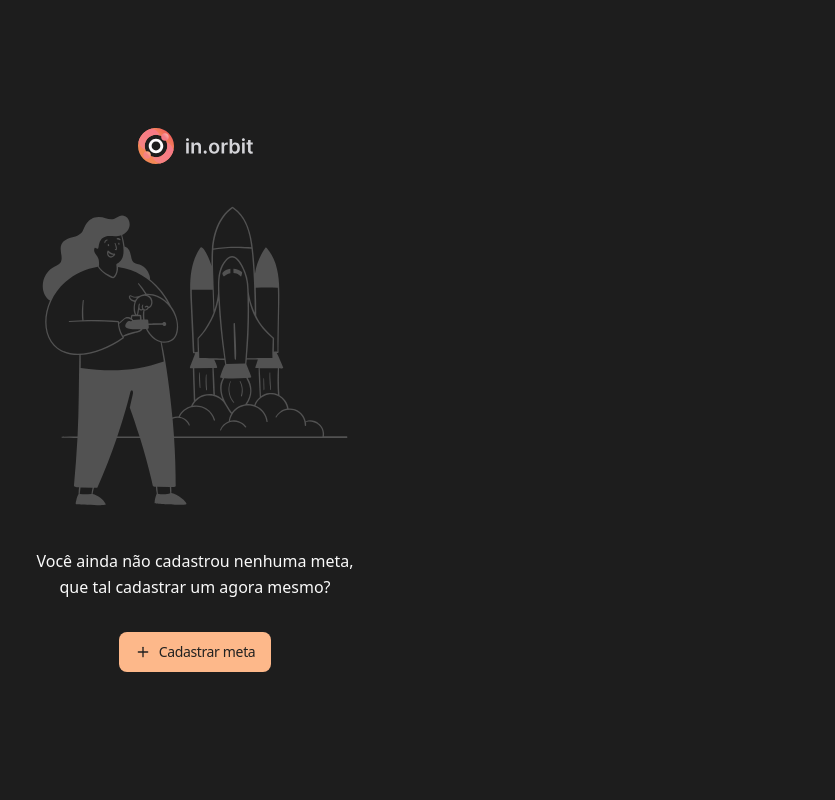
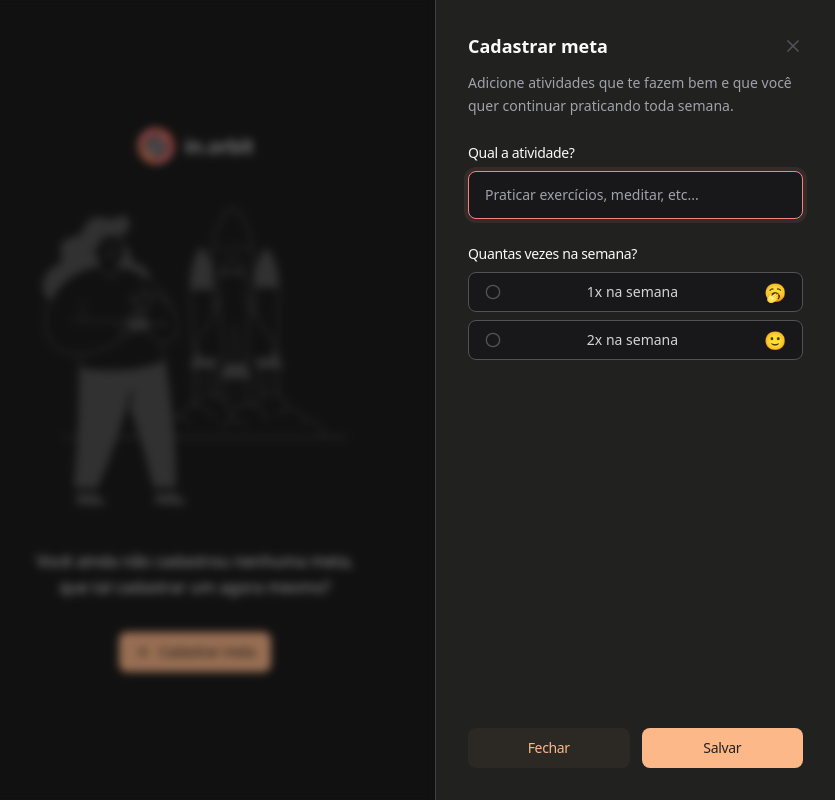
Before and after one commit to MarlonVictor/myOrbit, a React (Vite) app in the folder web/: page / in a window 1280 px wide. Both pictures are taken after a click on the button "Cadastrar meta". Shown: the whole page, without its empty margins (445-1280 px from the left). Built offline with nearby package versions, Linux system fonts and the light colour scheme.

Commit message:
feat: base estática do modal de criar meta feita

```diff
--- a/web/src/App.tsx
+++ b/web/src/App.tsx
@@ -1,24 +1,13 @@
-import { Plus } from 'lucide-react'
-
-import logo from './assets/logo-my-orbit.svg'
-import letsStart from './assets/illustration-lets-start.svg'
-import { Button } from './components/ui/button'
+import { Dialog } from './components/ui/dialog'
+import { CreateGoal } from './components/create-goal'
+import { EmptyGoals } from './components/empty-goals'
 
 export function App() {
   return (
-    <main className="h-screen flex flex-col items-center justify-center gap-8">
-      <img src={logo} alt="my.orbit" />
+    <Dialog>
+      <EmptyGoals />
 
-      <img src={letsStart} alt="Lets start" />
-
-      <p className="to-zinc-300 leading-relaxed max-w-80 text-center">
-        Você ainda não cadastrou nenhuma meta, que tal cadastrar um agora mesmo?
-      </p>
-
-      <Button>
-        <Plus className="size-4" />
-        Cadastrar meta
-      </Button>
-    </main>
+      <CreateGoal />
+    </Dialog>
   )
 }
--- /dev/null
+++ b/web/src/components/create-goal.tsx
@@ -0,0 +1,80 @@
+import { X } from 'lucide-react'
+import { Button } from './ui/button'
+import {
+  DialogClose,
+  DialogContent,
+  DialogDescription,
+  DialogTitle,
+} from './ui/dialog'
+import { Input } from './ui/input'
+import { Label } from './ui/label'
+import {
+  RadioGroup,
+  RadioGroupIndicator,
+  RadioGroupItem,
+} from './ui/radio-group'
+
+export function CreateGoal() {
+  return (
+    <DialogContent>
+      <div className="h-full flex flex-col gap-6">
+        <div className="flex flex-col gap-3">
+          <div className="flex items-center justify-between">
+            <DialogTitle>Cadastrar meta</DialogTitle>
+            <DialogClose>
+              <X className="size-5 text-zinc-600" />
+            </DialogClose>
+          </div>
+
+          <DialogDescription>
+            Adicione atividades que te fazem bem e que você quer continuar
+            praticando toda semana.
+          </DialogDescription>
+        </div>
+
+        <form className="flex-1 flex flex-col justify-between">
+          <div className="flex flex-col gap-6">
+            <div className="flex flex-col gap-2">
+              <Label htmlFor="title">Qual a atividade?</Label>
+              <Input
+                autoFocus
+                id="title"
+                placeholder="Praticar exercícios, meditar, etc..."></Input>
+            </div>
+
+            <div className="flex flex-col gap-2">
+              <Label>Quantas vezes na semana?</Label>
+              <RadioGroup>
+                <RadioGroupItem value="1">
+                  <RadioGroupIndicator />
+                  <span className="text-zinc-300 text-sm font-medium leading-none">
+                    1x na semana
+                  </span>
+                  <span className="text-lg leading-none">🥱</span>
+                </RadioGroupItem>
+
+                <RadioGroupItem value="2">
+                  <RadioGroupIndicator />
+                  <span className="text-zinc-300 text-sm font-medium leading-none">
+                    2x na semana
+                  </span>
+                  <span className="text-lg leading-none">🙂</span>
+                </RadioGroupItem>
+              </RadioGroup>
+            </div>
+          </div>
+
+          <div className="flex items-center gap-3">
+            <DialogClose asChild>
+              <Button type="button" className="flex-1" variant="secondary">
+                Fechar
+              </Button>
+            </DialogClose>
+
+            <Button className="flex-1">Salvar</Button>
+          </div>
+        </form>
+      </div>
+    </DialogContent>
+  )
+}
--- /dev/null
+++ b/web/src/components/empty-goals.tsx
@@ -0,0 +1,27 @@
+import { Plus } from 'lucide-react'
+
+import logo from '../assets/logo-my-orbit.svg'
+import letsStart from '../assets/illustration-lets-start.svg'
+import { DialogTrigger } from './ui/dialog'
+import { Button } from './ui/button'
+
+export function EmptyGoals() {
+  return (
+    <main className="h-screen flex flex-col items-center justify-center gap-8">
+      <img src={logo} alt="my.orbit" />
+
+      <img src={letsStart} alt="Lets start" />
+
+      <p className="to-zinc-300 leading-relaxed max-w-80 text-center">
+        Você ainda não cadastrou nenhuma meta, que tal cadastrar um agora mesmo?
+      </p>
+
+      <DialogTrigger asChild>
+        <Button>
+          <Plus className="size-4" />
+          Cadastrar meta
+        </Button>
+      </DialogTrigger>
+    </main>
+  )
+}
--- a/web/src/components/ui/dialog.tsx
+++ b/web/src/components/ui/dialog.tsx
@@ -32,7 +32,7 @@ export function DialogContent(props: DialogPrimitive.DialogContentProps) {
 
       <DialogPrimitive.DialogContent
         {...props}
-        className="fixed z-50 right-0 top-0 bottom-0 w-[400px] h-screen border-l border-zinc-900 bg-zinc-950 p-8"
+        className="fixed z-50 right-0 top-0 bottom-0 w-[400px] h-screen border-l border-zinc-700 bg-neutral-90 p-8"
       />
     </DialogPortal>
   )
--- a/web/src/components/ui/input.tsx
+++ b/web/src/components/ui/input.tsx
@@ -9,7 +9,7 @@ export const Input = forwardRef<HTMLInputElement, InputProps>((props, ref) => {
       {...props}
       ref={ref}
       className={twMerge(
-        'px-4 h-12 bg-black border border-zinc-900 rounded-lg placeholder-zinc-400 outline-none text-sm hover:border-zinc-800 focus-visible:border-white focus-visible:ring-4 ring-white/10',
+        'px-4 h-12 bg-zinc-900 border border-neutral-70 rounded-lg placeholder-zinc-400 outline-none text-sm hover:border-neutral-50 focus-visible:border-primary-pure focus-visible:ring-4 ring-primary-pure/10',
         props.className
       )}
     />
--- a/web/src/components/ui/radio-group.tsx
+++ b/web/src/components/ui/radio-group.tsx
@@ -14,7 +14,7 @@ export function RadioGroupItem(props: RadioGroupPrimitive.RadioGroupItemProps) {
   return (
     <RadioGroupPrimitive.RadioGroupItem
       {...props}
-      className="group bg-black border border-zinc-900 rounded-lg px-4 py-2.5 flex items-center justify-between outline-none hover:border-zinc-800 focus-visible:border-white focus-visible:ring-4 ring-white/10 data-[state=checked]:bg-white/5 data-[state=checked]:border-white"
+      className="group bg-zinc-900 border border-neutral-70 rounded-lg px-4 py-2.5 flex items-center justify-between outline-none hover:border-neutral-50 focus-visible:border-primary-pure focus-visible:ring-4 ring-primary-pure/10 data-[state=checked]:bg-primary-pure/5 data-[state=checked]:border-primary-pure"
     />
   )
 }
@@ -23,7 +23,7 @@ export function RadioGroupIndicator() {
   return (
     <>
       <Circle className="size-4 text-zinc-600 group-data-[state=checked]:hidden" />
-      <CheckCircle2 className="size-4 text-white hidden group-data-[state=checked]:inline" />
+      <CheckCircle2 className="size-4 text-primary-pure hidden group-data-[state=checked]:inline" />
     </>
   )
 }
```
